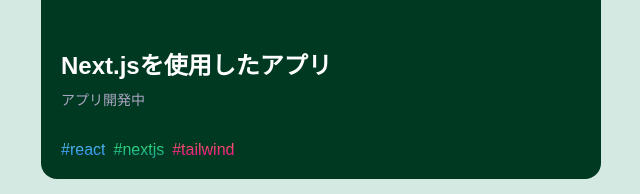
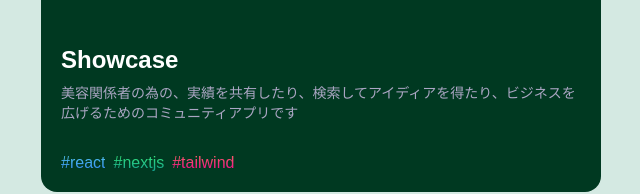
Before and after one commit to marinayam/portfolio2, a React (Create React App) app: page / in a window 1280 px wide. Shown: the part 2123-2317 px from the top of the page, without its empty margins (319-959 px from the left). Built offline with nearby package versions, Linux system fonts and the light colour scheme.

Commit message:
project追加

```diff
--- a/src/assets/index.js
+++ b/src/assets/index.js
@@ -6,7 +6,7 @@
 import layoutTextWindow from "./layout-text-window.svg";
 import mTravel from "./mTravel.png";
 import comingSoon from "./comingSoon.png";
-
+import showcase from "./showcase.png";
 
 
 export {
@@ -18,4 +18,5 @@
   layoutTextWindow,
   mTravel,
   comingSoon,
+  showcase,
 };
--- a/src/constants/index.js
+++ b/src/constants/index.js
@@ -1,7 +1,7 @@
 import {
   codeSlash,
   layoutTextWindow,
-  comingSoon,
+  showcase,
   mTravel
 } from "../assets";
 
@@ -63,9 +63,9 @@
 ];
 const projects = [
   {
-    name: "Next.jsを使用したアプリ",
+    name: "Showcase",
     description:
-      "アプリ開発中",
+      "美容関係者の為の、実績を共有したり、検索してアイディアを得たり、ビジネスを広げるためのコミュニティアプリです",
     tags: [
       {
         name: "react",
@@ -80,9 +80,9 @@
         color: "pink-text-gradient",
       },
     ],
-    image: comingSoon,
+    image: showcase,
     source_code_link: "https://github.com/marinayam/",
-    demo_link:"https://github.com/marinayam/",
+    demo_link:"https://showcase-pi-eight.vercel.app/",
   },
   {
     name: "mTravel",
```
Also changed, not shown: src/assets/showcase.png (added).
